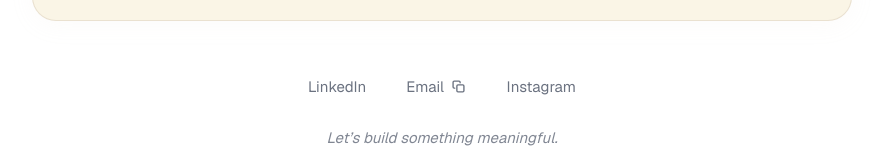
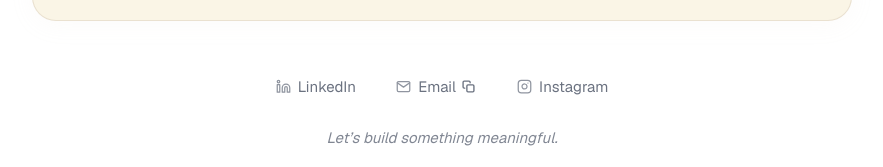
Before and after one commit to himanshuohk/portfolio-himanshu, a Next.js app: page / in a window 1280 px wide. Shown: the part 11128-11295 px from the top of the page, without its empty margins (198-1081 px from the left). Built offline with nearby package versions, Linux system fonts and the light colour scheme; a web font is replaced by a local one.

Commit message:
style: added minimal inline SVG icons for social contact links in closing footer

```diff
--- a/src/app/components/ClosingSection.tsx
+++ b/src/app/components/ClosingSection.tsx
@@ -35,11 +35,20 @@ export default function ClosingSection() {
             rel="noopener noreferrer"
             className="cs-link"
           >
+            <svg width="15" height="15" viewBox="0 0 24 24" fill="none" stroke="currentColor" strokeWidth="2" strokeLinecap="round" strokeLinejoin="round" className="cs-link-icon">
+              <path d="M16 8a6 6 0 0 1 6 6v7h-4v-7a2 2 0 0 0-2-2 2 2 0 0 0-2 2v7h-4v-7a6 6 0 0 1 6-6z"></path>
+              <rect x="2" y="9" width="4" height="12"></rect>
+              <circle cx="4" cy="4" r="2"></circle>
+            </svg>
             LinkedIn
           </a>
 
           <div className="cs-email-wrapper">
             <a href="mailto:himanshusah6162@gmail.com" className="cs-link">
+              <svg width="15" height="15" viewBox="0 0 24 24" fill="none" stroke="currentColor" strokeWidth="2" strokeLinecap="round" strokeLinejoin="round" className="cs-link-icon">
+                <path d="M4 4h16c1.1 0 2 .9 2 2v12c0 1.1-.9 2-2 2H4c-1.1 0-2-.9-2-2V6c0-1.1.9-2 2-2z"></path>
+                <polyline points="22,6 12,13 2,6"></polyline>
+              </svg>
               Email
             </a>
             <button onClick={copyEmail} className="cs-copy-btn" aria-label="Copy email address">
@@ -60,6 +69,11 @@ export default function ClosingSection() {
             rel="noopener noreferrer"
             className="cs-link"
           >
+            <svg width="15" height="15" viewBox="0 0 24 24" fill="none" stroke="currentColor" strokeWidth="2" strokeLinecap="round" strokeLinejoin="round" className="cs-link-icon">
+              <rect x="2" y="2" width="20" height="20" rx="5" ry="5"></rect>
+              <path d="M16 11.37A4 4 0 1 1 12.63 8 4 4 0 0 1 16 11.37z"></path>
+              <line x1="17.5" y1="6.5" x2="17.51" y2="6.5"></line>
+            </svg>
             Instagram
           </a>
         </div>
--- a/src/app/globals.css
+++ b/src/app/globals.css
@@ -2083,16 +2083,30 @@ a {
   font-size: 0.9375rem;
   color: var(--text-secondary);
   transition: color 0.2s ease;
+  display: inline-flex;
+  align-items: center;
+  gap: 0.45rem;
 }
 
 .cs-link:hover {
   color: var(--text-primary);
+}
+
+.cs-link-icon {
+  flex-shrink: 0;
+  opacity: 0.75;
+  transition: transform 0.2s ease, opacity 0.2s ease;
+}
+
+.cs-link:hover .cs-link-icon {
+  opacity: 1;
+  transform: translateY(-1px);
 }
 
 .cs-email-wrapper {
   display: inline-flex;
   align-items: center;
-  gap: 0.35rem;
+  gap: 0.25rem;
 }
 
 .cs-copy-btn {
```
